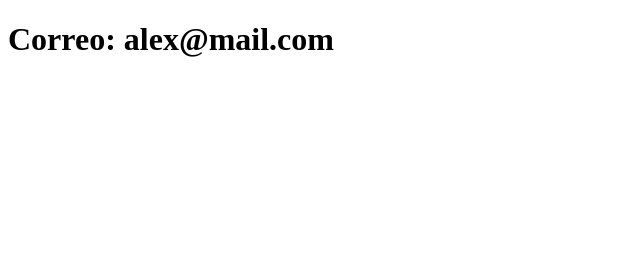
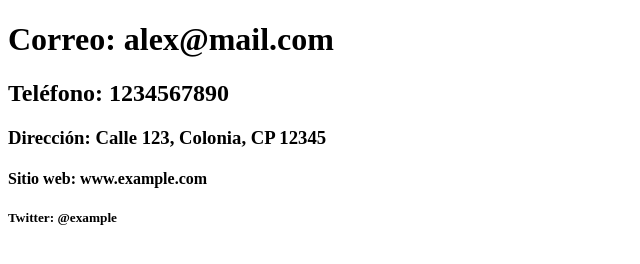
Before and after one commit to alejandrosuarezr/sistema-de-registro, a plain HTML site: page contacto.html in a window 1280 px wide. Shown: the whole page, without its empty margins (0-640 px from the left). Drawn offline with Linux system fonts and the light colour scheme.

Commit message:
Se agregaron mas datos en el espacio de contacto

```diff
--- a/contacto.html
+++ b/contacto.html
@@ -7,5 +7,9 @@
 </head>
 <body>
     <h1>Correo: alex@mail.com</h1>
+    <h2>Teléfono: 1234567890</h2>
+    <h3>Dirección: Calle 123, Colonia, CP 12345</h3>
+    <h4>Sitio web: www.example.com</h4>
+    <h5>Twitter: @example</h5>
 </body>
 </html>
```
